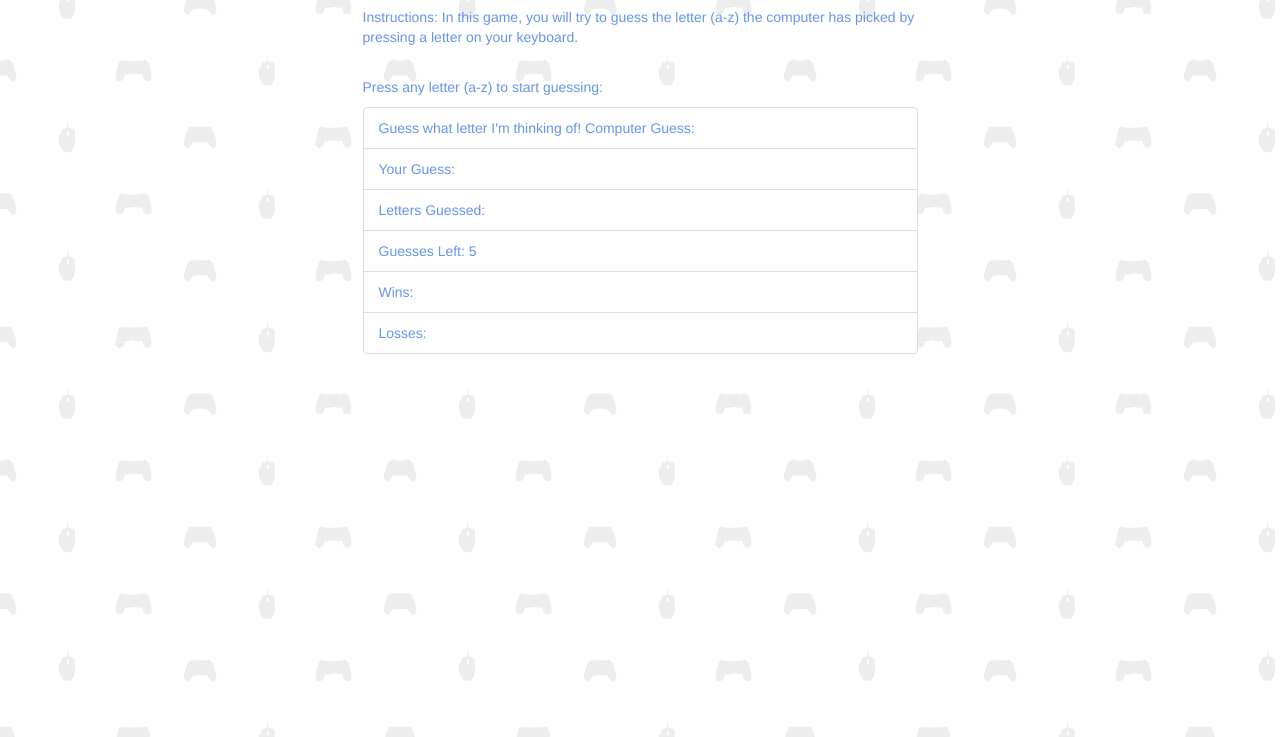
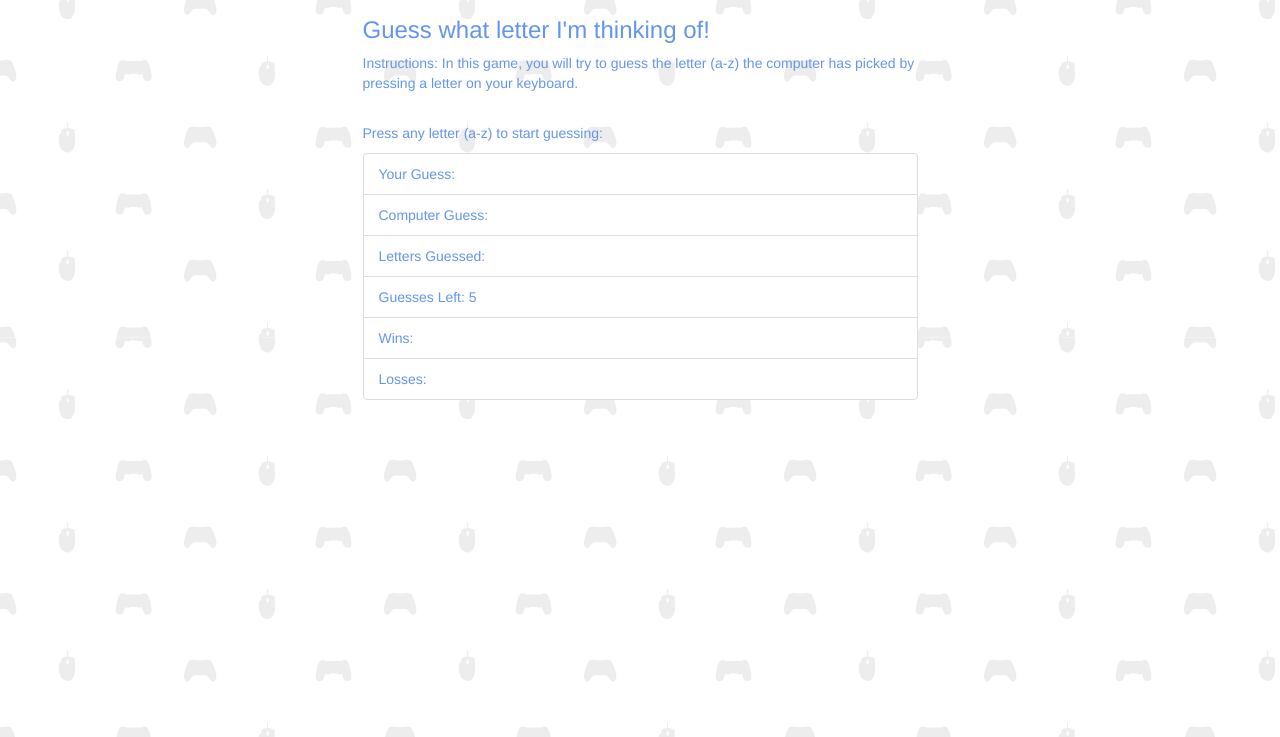
Before and after one commit to annatly2/Psychic-Game, a plain HTML site: page index.html in a window 1280 px wide. Shown: the part 63-800 px from the top of the page. Drawn offline with nearby package versions, Linux system fonts and the light colour scheme.

Commit message:
aug 13 8:15pm

```diff
--- a/assets/javascript/game.js
+++ b/assets/javascript/game.js
@@ -28,7 +28,7 @@ document.onkeyup = function(){
 	spanGuessesLeft.textContent = guessesLeft;
 
 
-	//for(i=0; guesses <=guessesLeft; i++){
+	for(i=0; i<guessesLeft; i++){
 
 	if(userGuess == compGuess){
 		spanWins.textContent = wins++;
@@ -59,7 +59,7 @@ document.onkeyup = function(){
 		}
 }
 
-
+}
 
 
 // //Computer select random letter
--- a/index.html
+++ b/index.html
@@ -27,12 +27,14 @@
 
 		<div class = "col-md-6">
 			<header><h1>The Psychic Game!</h1></header>
+			<h3>Guess what letter I'm thinking of! </h3>
 			<p>Instructions: In this game, you will try to guess the letter (a-z) the computer has picked by pressing a letter on your keyboard.</p><br>
 			<p>Press any letter (a-z) to start guessing: <span id = "user-text"></span></p>
 			<div id = "game">
 				<ul class = "list-group">
-					<li class = "list-group-item">Guess what letter I'm thinking of! Computer Guess: <span id = "spanCompGuess"></span></li>
 					<li class = "list-group-item">Your Guess: <span id = "spanUserGuess"></span></li>
+					<li class = "list-group-item">Computer Guess: <span id = "spanCompGuess"></span></li>
+
 					<li class = "list-group-item">Letters Guessed: <span id = "spanLettersGuessed"></span></li>
 					<li class = "list-group-item">Guesses Left: <span id = "spanGuessesLeft">5</span></li>
 					<li class = "list-group-item">Wins: <span id = "spanWins"></span></li>
```
